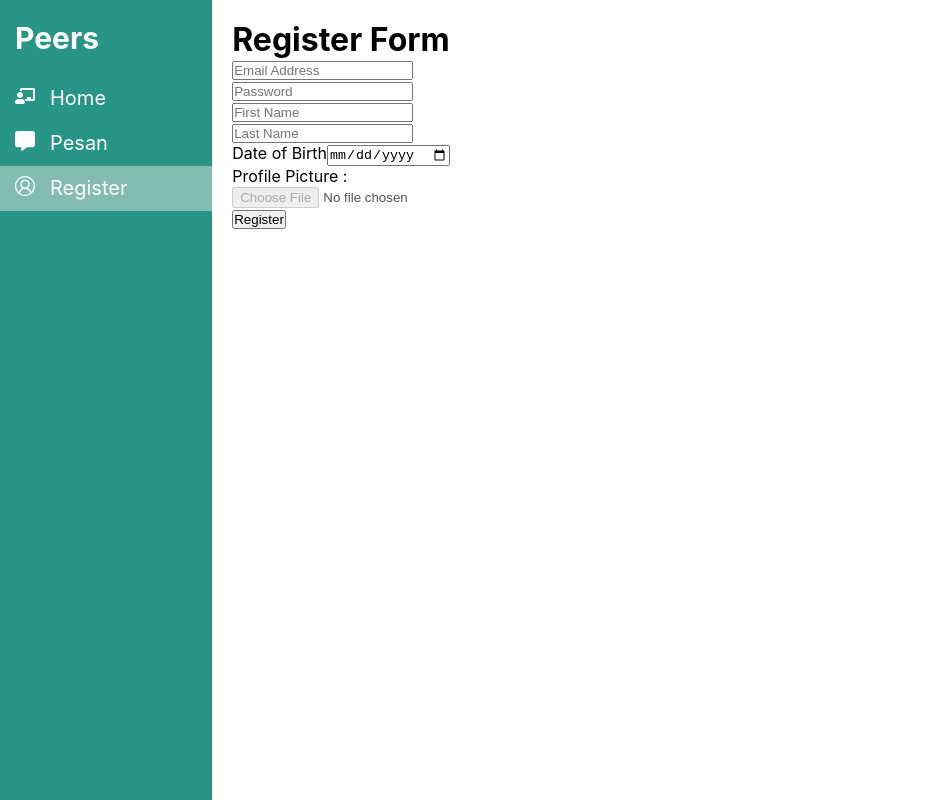
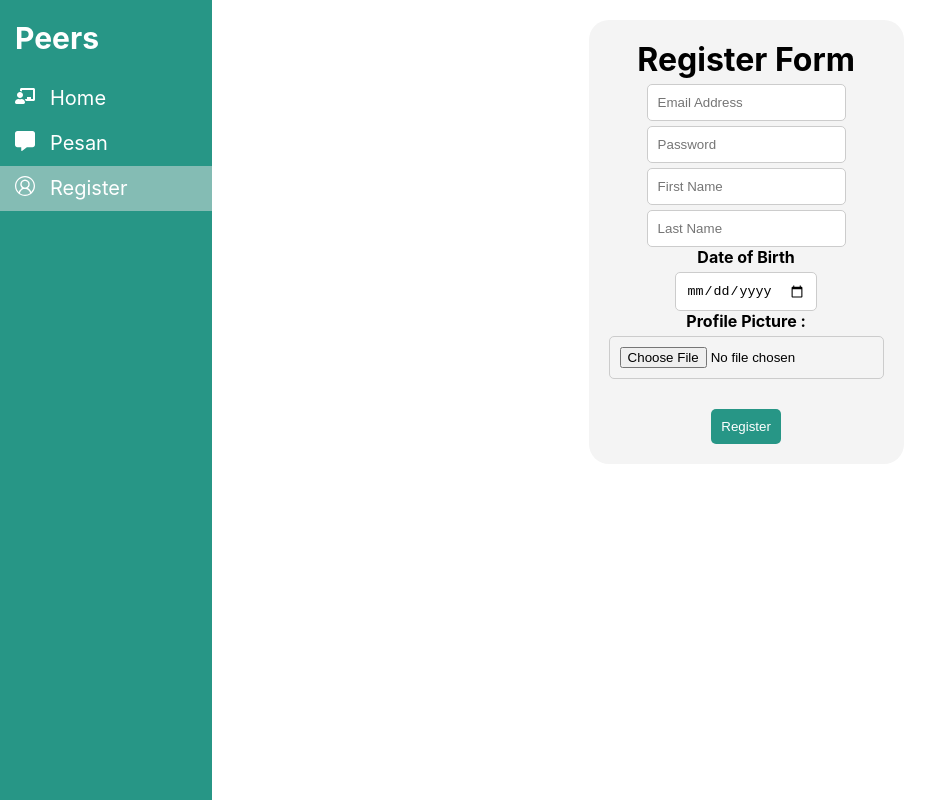
Before and after one commit to reyzacaloh/peers-frontend, a React (Create React App) app: page /register in a window 1280 px wide. Shown: the whole page, without its empty margins (0-947 px from the left). Built offline with nearby package versions, Linux system fonts and the light colour scheme.

Commit message:
[GREEN] Implement validationSchema and image upload

```diff
--- a/package.json
+++ b/package.json
@@ -7,12 +7,14 @@
     "@testing-library/react": "^13.4.0",
     "@testing-library/user-event": "^13.5.0",
     "axios": "^1.3.4",
+    "bootstrap": "^5.2.3",
     "formik": "^2.2.9",
     "react": "^18.2.0",
     "react-dom": "^18.2.0",
     "react-icons": "^4.7.1",
     "react-router-dom": "^6.8.2",
     "react-scripts": "5.0.1",
+    "styled-components": "^5.3.8",
     "web-vitals": "^2.1.4",
     "yup": "^1.0.2"
   },
--- a/src/components/registerForm/RegisterForm.jsx
+++ b/src/components/registerForm/RegisterForm.jsx
@@ -1,30 +1,61 @@
 import React from 'react';
 import { Formik} from 'formik';
 import axios from "axios";
+import * as Yup from "yup";
+import {
+    Form,
+    Input,
+    Label,
+    Button,
+    Error
+} from "./RegisterStyledComponents"
+const RegisterForm = () => {
+    const [selectedFile, setSelectedFile] = React.useState(null);
 
-const RegisterForm = () => {
+    const validationSchema = Yup.object().shape({
+        email: Yup.string().email('Invalid').min(11, "invalid email").required('Required'),
+        password: Yup.string().required('Required').min(5, 'Password minimal 5 karakter'),
+        date_of_birth: Yup.date().required('Required').max('2010-1-1','Minimal 10 tahun untuk registrasi'),
+        first_name: Yup.string().required('Required').min(2, 'Minimal 2 karakter'),
+        last_name: Yup.string().required('Required').min(2, 'Minimal 2 karakter'),
+
+    })
     return (
         <div id='regis-form'>
-        <h1>Register Form</h1>
         <Formik
-        initialValues={{}}
+        initialValues={{
+
+        }}
+        enableReinitialize={true}
+        validationSchema = {validationSchema}
         onSubmit= {async (values,actions) => {
         try {
-            const response = await axios.post(
-            "http://127.0.0.1:8000/api/auth/register",
-            values
-            );
-            console.log(response);
+            const formData = new FormData();
+            formData.append("email", values.email);
+            formData.append("password", values.password);
+            formData.append("first_name", values.first_name);
+            formData.append("last_name", values.last_name);
+            formData.append("date_of_birth", values.date_of_birth);
+            formData.append("profile_picture", selectedFile);
+            await axios.post(
+                "http://127.0.0.1:8000/api/auth/register/",
+                formData,
+                {headers: {
+                    "content-type": "multipart/form-data",
+                }}
+                );
+            console.log('success');
             actions.setStatus('success');
         } catch (err) {
-            console.log("Error: ", err);
-            actions.setStatus(err.message)
+            console.log("Error: ", err.message);
+            actions.setStatus(err.message);
         }
         }}>
         {formik => (
-            <form onSubmit={formik.handleSubmit} data-testid="form">
-                <label htmlFor="email" ></label>
-                <input
+            <Form onSubmit={formik.handleSubmit} data-testid="form">
+                <h1>Register Form</h1>
+                <Label htmlFor="email" ></Label>
+                <Input
                 id="email"
                 data-testid="email"
                 name="email"
@@ -32,9 +63,12 @@ const RegisterForm = () => {
                 onChange={formik.handleChange}
                 value={formik.values.email}
                 placeholder = 'Email Address'
+                required
                 /><br></br>
-                <label htmlFor="password" ></label>
-                <input
+                {formik.errors.email && formik.touched.email && (
+                    <Error className="error">{formik.errors.email}</Error>)}
+                <Label htmlFor="password" ></Label>
+                <Input
                 id="password"
                 data-testid="password"
                 name="password"
@@ -42,9 +76,12 @@ const RegisterForm = () => {
                 onChange={formik.handleChange}
                 value={formik.values.password}
                 placeholder='Password'
-                /> <br></br>
-                <label htmlFor="first_name" required></label>
-                <input
+                required
+                /><br></br>
+                {formik.errors.password && formik.touched.password && (
+                    <Error className="error">{formik.errors.password}</Error>)}
+                <Label htmlFor="first_name" required></Label>
+                <Input
                 id="first_name"
                 data-testid="first_name"
                 name="first_name"
@@ -52,9 +89,12 @@ const RegisterForm = () => {
                 onChange={formik.handleChange}
                 value={formik.values.first_name}
                 placeholder='First Name'
+                required
                 /><br></br>
-                <label htmlFor="last_name" required></label>
-                <input
+                {formik.errors.first_name && formik.touched.first_name && (
+                    <Error className="error">{formik.errors.first_name}</Error>)}
+                <Label htmlFor="last_name" required></Label>
+                <Input
                 id="last_name"
                 data-testid="last_name"
                 name="last_name"
@@ -62,34 +102,45 @@ const RegisterForm = () => {
                 onChange={formik.handleChange}
                 value={formik.values.last_name}
                 placeholder='Last Name'
+                required
                 /><br></br>
-                <label htmlFor="date_of_birth" required>Date of Birth</label>
-                <input
+                {formik.errors.last_name && formik.touched.last_name && (
+                    <Error className="error">{formik.errors.last_name}</Error>)}
+                <Label htmlFor="date_of_birth" required>Date of Birth</Label>
+                <Input
                 id="date_of_birth"
                 data-testid="date_of_birth"
                 name="date_of_birth"
                 type="date"
                 onChange={formik.handleChange}
                 value={formik.values.date_of_birth}
+                required
                 /><br></br>
-                <label htmlFor="profile_picture" required>Profile Picture :<br></br></label>
-                <input
+                {formik.errors.date_of_birth && formik.touched.date_of_birth && (
+                    <Error className="error">{formik.errors.date_of_birth}</Error>)}
+                <Label htmlFor="profile_picture" required>Profile Picture :<br></br></Label>
+                <Input
                 id="profile_picture"
                 data-testid="profile_picture"
                 name="profile_picture"
                 type="file"
-                onChange={formik.handleChange}
+                onChange={(event) => {
+                    setSelectedFile(event.currentTarget.files[0]);
+                  }}
                 value={formik.values.profile_picture}
-                disabled
+                accept=".jpg,.jpeg"
+                required
                 /><br></br>
-                <button type="submit" disabled={formik.isSubmitting}>
+                {formik.errors.profile_picture && formik.touched.profile_picture && (
+                    <Error className="error">{formik.errors.profile_picture}</Error>)}<br></br>
+                <Button type="submit" disabled={formik.isSubmitting || formik.status==='success'}>
                 {formik.isSubmitting ? (
                     "Loading..."
                 ) : (
                     "Register"
                 )}
-                </button>
-            </form>)
+                </Button>
+            </Form>)
             }
         </Formik>
         </div>
--- /dev/null
+++ b/src/components/registerForm/RegisterStyledComponents.js
@@ -0,0 +1,49 @@
+import styled from "styled-components";
+
+export const Form = styled.form`
+  background-color: #f4f4f4;
+  max-width: fit-content;
+  padding: 20px;
+  border-radius: 20px;
+  overflow: none;
+  text-align: center;
+  margin-left: auto;
+  margin-right: auto;
+`;
+
+export const Label = styled.label`
+  display: block;
+  margin-bottom: 5px;
+  font-weight: bold;
+  color: black;
+`;
+
+export const Input = styled.input`
+  padding: 10px;
+  border: 1px solid #ccc;
+  border-radius: 5px;
+`;
+
+export const Button = styled.button`
+  background-color: #279686;
+  color: white;
+  padding: 10px;
+  margin-top: 10px;
+  border: none;
+  border-radius: 5px;
+  cursor: pointer;
+  &:disabled {
+    opacity: 0.5;
+  }
+  &:enabled {
+    opacity: 1.0;
+  }
+  opacity: ${props => !props.enabled ? 0.5 : 1};
+`;
+
+export const Error = styled.span`
+  padding: 10px;
+  color: red;
+  margin-top: 10px;
+  border-radius: 5px;
+`;
```
Also changed, not shown: 1 other file (tests, documents, lock files or other folders).
